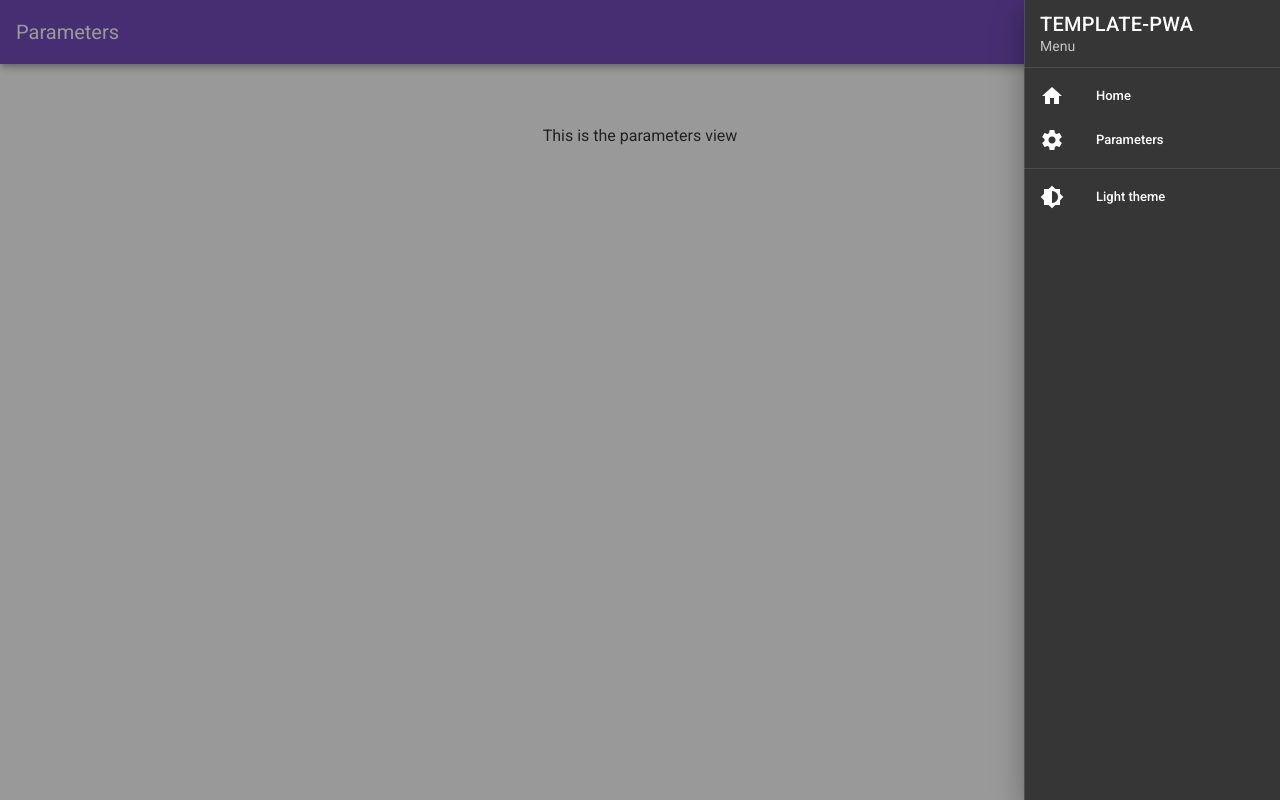
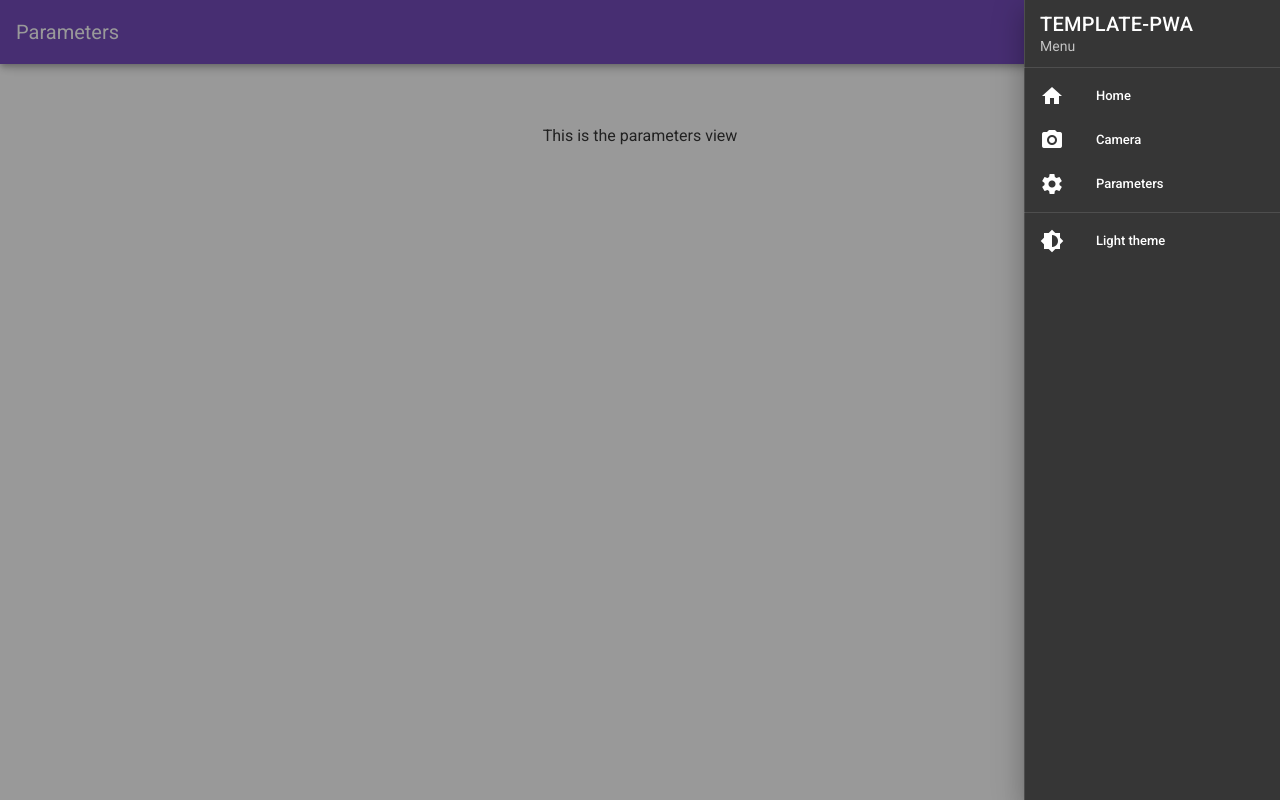
Before and after one commit to RobinJahan/vuejs-pwa-template, a Vue app: page /parameters in a window 1280 px wide. Both pictures are taken after a click on the button 1252 px from the left and 32 px from the top of the page. Built offline with nearby package versions, Linux system fonts and the light colour scheme.

Commit message:
add camera

```diff
--- a/src/components/AppHeader.vue
+++ b/src/components/AppHeader.vue
@@ -22,7 +22,7 @@
 
             <v-list dense nav>
 
-                <v-list-item @click="goHome">
+                <v-list-item @click="goTo('/')">
 
                     <v-list-item-icon>
                         <v-icon>mdi-home</v-icon>
@@ -32,7 +32,16 @@
                     </v-list-item-content>
                 </v-list-item>
 
-                <v-list-item @click="goParameters">
+                <v-list-item @click="goTo('Camera')">
+                    <v-list-item-icon>
+                        <v-icon>mdi-camera</v-icon>
+                    </v-list-item-icon>
+                    <v-list-item-content>
+                        <v-list-item-title>Camera</v-list-item-title>
+                    </v-list-item-content>
+                </v-list-item>
+
+                <v-list-item @click="goTo('Parameters')">
                     <v-list-item-icon>
                         <v-icon>mdi-cog</v-icon>
                     </v-list-item-icon>
@@ -79,12 +88,9 @@ export default {
         toggleTheme(){
             this.$emit('changeTheme', !this.dark)
         },
-        goHome(){
-            this.$router.push("/").catch(()=>{});
+        goTo(view){
+            this.$router.push(view).catch(()=>{});
         },
-        goParameters(){
-            this.$router.push("Parameters").catch(()=>{});
-        }
     }
 }
 </script>
--- a/src/router/index.js
+++ b/src/router/index.js
@@ -3,6 +3,7 @@ import VueRouter from 'vue-router'
 import Home from '../views/Home.vue'
 import Parameters from '../views/Parameters.vue'
 import NotFound from '../views/NotFound.vue'
+import Camera from '../views/Camera.vue'
 
 Vue.use(VueRouter)
 
@@ -11,6 +12,11 @@ const routes = [
     path: '/',
     name: 'Home',
     component: Home
+  },
+  {
+    path: '/camera',
+    name: 'Camera',
+    component: Camera
   },
   {
     path: '/parameters',
--- /dev/null
+++ b/src/views/Camera.vue
@@ -0,0 +1,60 @@
+<template>
+  <div class="camera">
+    <v-container class="camera-container">
+      <video class="video" ref="video"/>
+    </v-container>
+  </div>
+</template>
+
+<script>
+
+export default {
+    data() {
+        return{
+            videoDevices: [],
+            mediaStream: null,
+            facingMode: "environment"
+        }
+    },
+    methods: {
+        async StartRecording(facingMode) {
+            this.facingMode = facingMode;
+            let video = this.$refs.video;
+            this.mediaStream = await navigator.mediaDevices.getUserMedia({
+                video: { facingMode: facingMode },
+            });
+            video.srcObject = this.mediaStream;
+            return await video.play();
+        }
+    },
+    async mounted() {
+        const devices = await navigator.mediaDevices.enumerateDevices();
+        this.videoDevices = devices.filter((d) => d.kind === "videoinput");
+        await this.StartRecording(
+            this.videoDevices.length === 1 ? "user" : "environment"
+        );
+    },
+}
+</script>
+
+<style>
+.camera-container{
+    width: 100vw;
+    justify-items: center;
+    overflow: hidden;
+    display: grid;
+    grid-template-columns: [left] 90vw [bs] 5vw [es] 5vw [right];
+    padding: 0;
+    margin: 0;
+}
+.video {
+    height: 100vh;
+    grid-column: left/right;
+    grid-row: top / bottom;
+    user-select: none;
+    max-width: unset;
+}
+html{
+    overflow: hidden !important;
+}
+</style>
```
Also changed, not shown: src/App.vue (+6 -6 lines).
